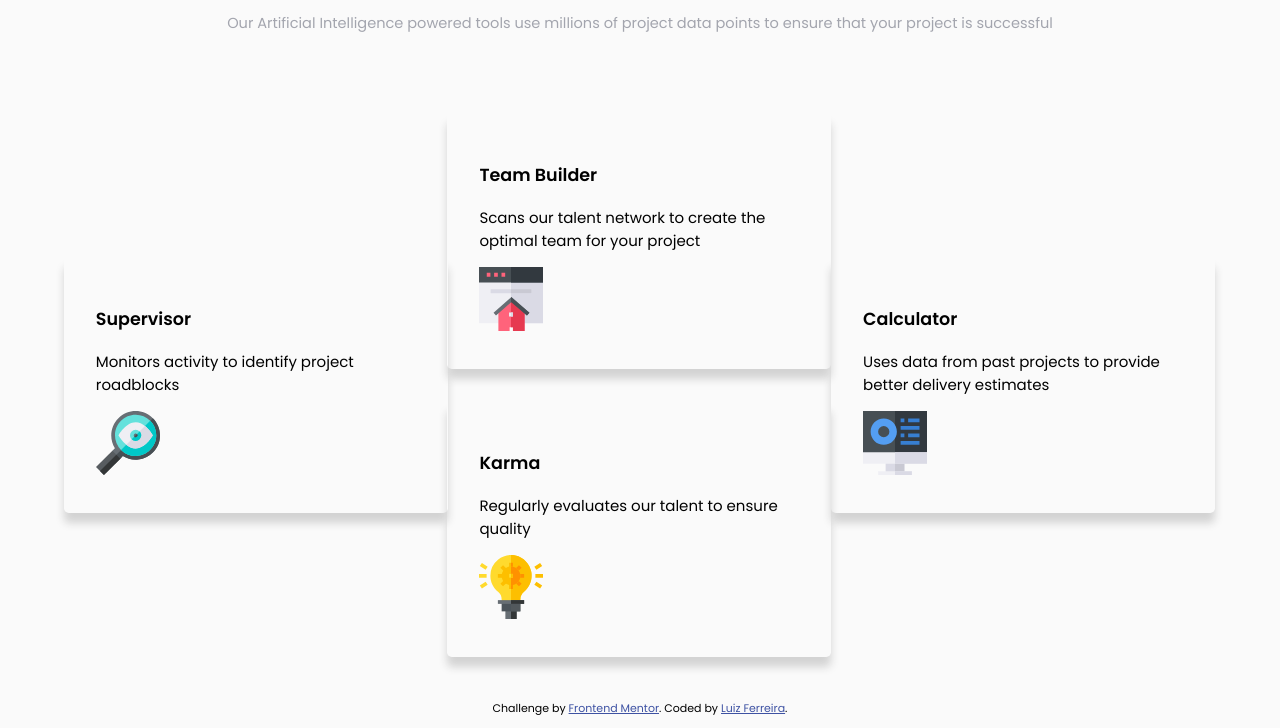
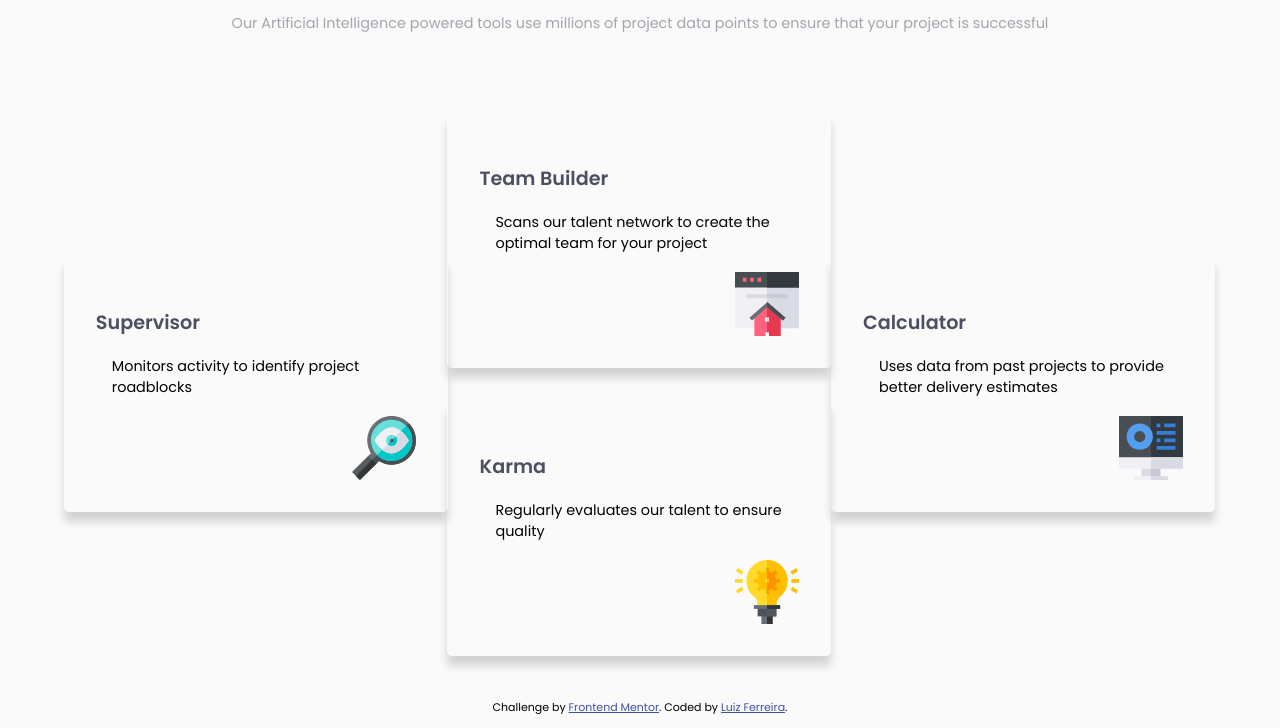
Before and after one commit to luizsfer/four-card-feature-section-master, a plain HTML site: page index.html in a window 1280 px wide. Shown: the part 157-885 px from the top of the page. Drawn offline with Linux system fonts and the light colour scheme.

Commit message:
Box-card content adjustment

```diff
--- a/index.html
+++ b/index.html
@@ -32,28 +32,28 @@
   <main class="content">
     <div class="col">
       <div class="box-card">
-        <h3>Supervisor</h3>
-        <p>Monitors activity to identify project roadblocks</p>
-        <img src="./images/icon-supervisor.svg" alt="Icon surpervisor">
+        <h3 class="subtitle">Supervisor</h3>
+        <p class="content">Monitors activity to identify project roadblocks</p>
+        <img class="icon" src="./images/icon-supervisor.svg" alt="Icon surpervisor">
       </div>
     </div>
     <div class="col">
       <div class="box-card">
-        <h3>Team Builder</h3>
-        <p>Scans our talent network to create the optimal team for your project</p>
-        <img src="./images/icon-team-builder.svg" alt="Icon of Team Builder">
+        <h3 class="subtitle">Team Builder</h3>
+        <p class="content">Scans our talent network to create the optimal team for your project</p>
+        <img class="icon" src="./images/icon-team-builder.svg" alt="Icon of Team Builder">
       </div>
       <div class="box-card">
-        <h3>Karma</h3>
-        <p>Regularly evaluates our talent to ensure quality</p>
-        <img src="./images/icon-karma.svg" alt="Icon of Karma">
+        <h3 class="subtitle">Karma</h3>
+        <p class="content">Regularly evaluates our talent to ensure quality</p>
+        <img class="icon" src="./images/icon-karma.svg" alt="Icon of Karma">
       </div>
     </div>
     <div class="col">
       <div class="box-card">
-        <h3>Calculator</h3>
-        <p>Uses data from past projects to provide better delivery estimates</p>
-        <img src="./images/icon-calculator.svg" alt="Icon of Calculator">
+        <h3 class="subtitle">Calculator</h3>
+        <p class="content">Uses data from past projects to provide better delivery estimates</p>
+        <img class="icon" src="./images/icon-calculator.svg" alt="Icon of Calculator">
       </div>
     </div>
   </main>
--- a/style.css
+++ b/style.css
@@ -32,7 +32,7 @@ header {
 
 header p {
     color: var(--Grayish-Blue);
-    font-size: 0.91rem;
+    font-size: 0.9rem;
 }
 
 .content {
@@ -64,3 +64,19 @@ header p {
     position: relative;
     box-shadow: 0px 10px 9px lightgrey;
 }
+
+.box-card .subtitle {
+    color: var(--Very-Dark-Blue);
+    font-size: 1.2rem;
+    font-weight: 600;
+}
+
+.box-card .content {
+    font-size: 0.9rem;
+}
+
+.box-card .icon {
+    position: absolute;
+    right: 2rem;
+    bottom: 2rem;
+}
```
